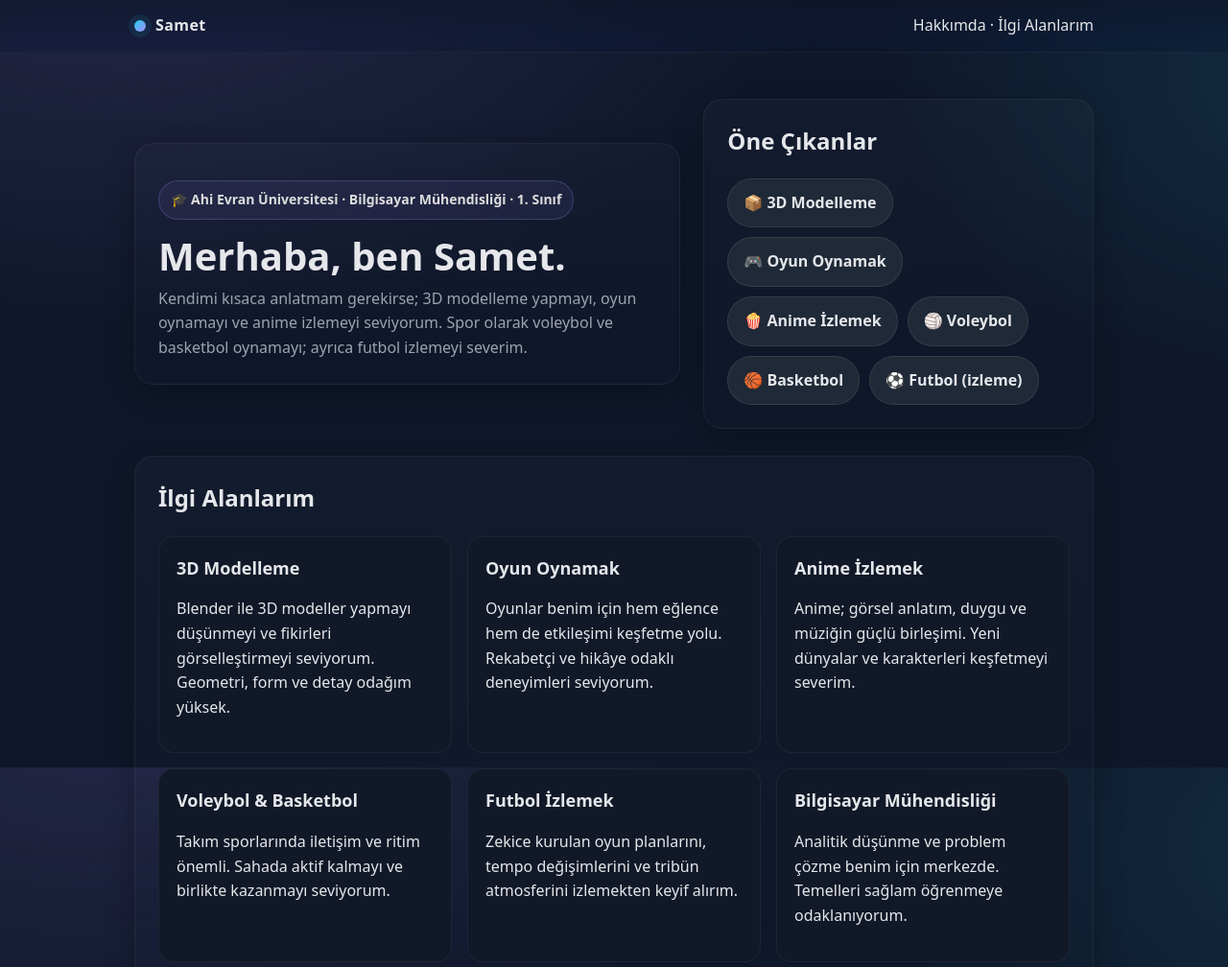
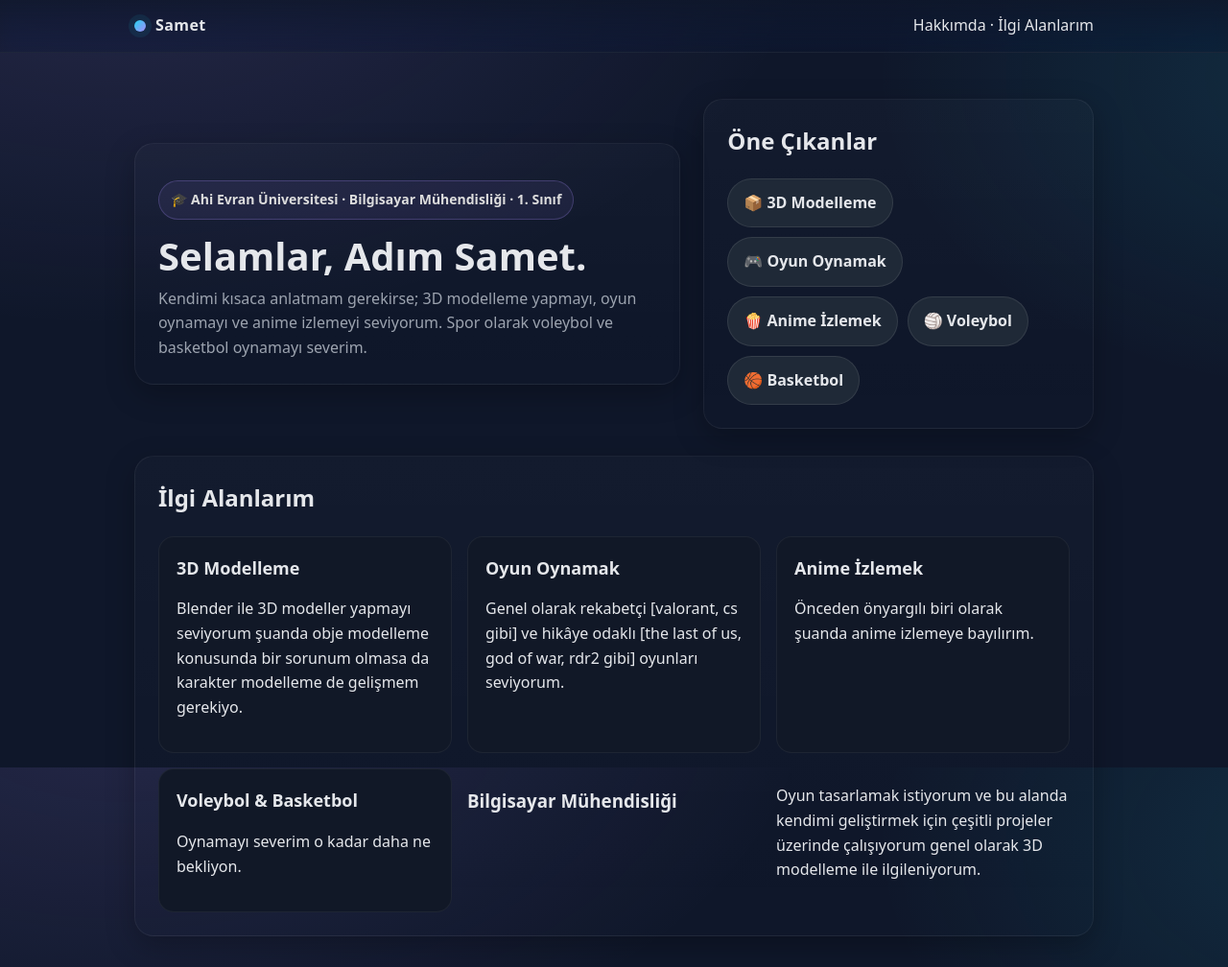
Before and after one commit to samett2/samett2.github.io, a plain HTML site: page index.html in a window 1280 px wide. Shown: the top 1008 px of the page at 96% size. Drawn offline with Linux system fonts and the light colour scheme.

Commit message:
Bilgi güncellemesi

```diff
--- a/index.html
+++ b/index.html
@@ -95,8 +95,8 @@
     <section id="hakkimda" class="hero ring">
       <article class="card" tabindex="0" aria-label="Samet hakkında kısa tanıtım">
         <p class="pill" aria-label="Bölüm ve sınıf">🎓 Ahi Evran Üniversitesi · Bilgisayar Mühendisliği · 1. Sınıf</p>
-        <h1 class="title">Merhaba, ben Samet.</h1>
-        <p class="subtitle">Kendimi kısaca anlatmam gerekirse; 3D modelleme yapmayı, oyun oynamayı ve anime izlemeyi seviyorum. Spor olarak voleybol ve basketbol oynamayı; ayrıca futbol izlemeyi severim.</p>
+        <h1 class="title">Selamlar, Adım Samet.</h1>
+        <p class="subtitle">Kendimi kısaca anlatmam gerekirse; 3D modelleme yapmayı, oyun oynamayı ve anime izlemeyi seviyorum. Spor olarak voleybol ve basketbol oynamayı severim.</p>
       </article>
       <aside class="card" aria-label="Öne çıkan ilgi alanları">
         <h2 style="margin-top:0">Öne Çıkanlar</h2>
@@ -106,7 +106,6 @@
           <a class="chip" role="listitem" href="#anime">🍿 Anime İzlemek</a>
           <a class="chip" role="listitem" href="#spor">🏐 Voleybol</a>
           <a class="chip" role="listitem" href="#spor">🏀 Basketbol</a>
-          <a class="chip" role="listitem" href="#futbol">⚽ Futbol (izleme)</a>
         </div>
       </aside>
     </section>
@@ -116,27 +115,22 @@
       <div class="grid">
         <div class="tile" id="modelleme">
           <h3>3D Modelleme</h3>
-          <p>Blender ile 3D modeller yapmayı düşünmeyi ve fikirleri görselleştirmeyi seviyorum. Geometri, form ve detay odağım yüksek.</p>
+          <p>Blender ile 3D modeller yapmayı seviyorum şuanda obje modelleme konusunda bir sorunum olmasa da karakter modelleme de gelişmem gerekiyo.</p>
         </div>
         <div class="tile" id="oyun">
           <h3>Oyun Oynamak</h3>
-          <p>Oyunlar benim için hem eğlence hem de etkileşimi keşfetme yolu. Rekabetçi ve hikâye odaklı deneyimleri seviyorum.</p>
+          <p>Genel olarak rekabetçi [valorant, cs gibi] ve hikâye odaklı [the last of us, god of war, rdr2 gibi] oyunları seviyorum.</p>
         </div>
         <div class="tile" id="anime">
           <h3>Anime İzlemek</h3>
-          <p>Anime; görsel anlatım, duygu ve müziğin güçlü birleşimi. Yeni dünyalar ve karakterleri keşfetmeyi severim.</p>
+          <p>Önceden önyargılı biri olarak şuanda anime izlemeye bayılırım.</p>
         </div>
         <div class="tile" id="spor">
           <h3>Voleybol & Basketbol</h3>
-          <p>Takım sporlarında iletişim ve ritim önemli. Sahada aktif kalmayı ve birlikte kazanmayı seviyorum.</p>
+          <p>Oynamayı severim o kadar daha ne bekliyon.</p>
         </div>
-        <div class="tile" id="futbol">
-          <h3>Futbol İzlemek</h3>
-          <p>Zekice kurulan oyun planlarını, tempo değişimlerini ve tribün atmosferini izlemekten keyif alırım.</p>
-        </div>
-        <div class="tile">
           <h3>Bilgisayar Mühendisliği</h3>
-          <p>Analitik düşünme ve problem çözme benim için merkezde. Temelleri sağlam öğrenmeye odaklanıyorum.</p>
+          <p>Oyun tasarlamak istiyorum ve bu alanda kendimi geliştirmek için çeşitli projeler üzerinde çalışıyorum genel olarak 3D modelleme ile ilgileniyorum.</p>
         </div>
       </div>
     </section>
```
